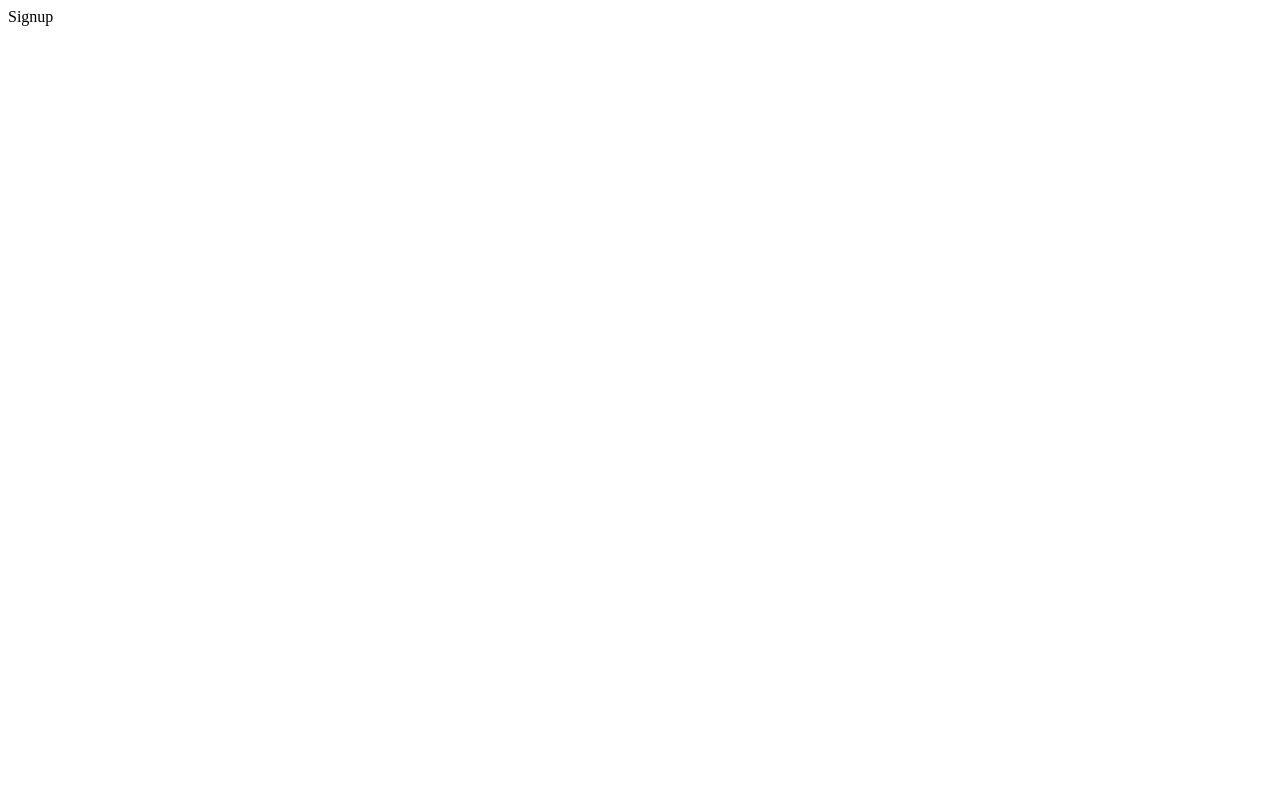
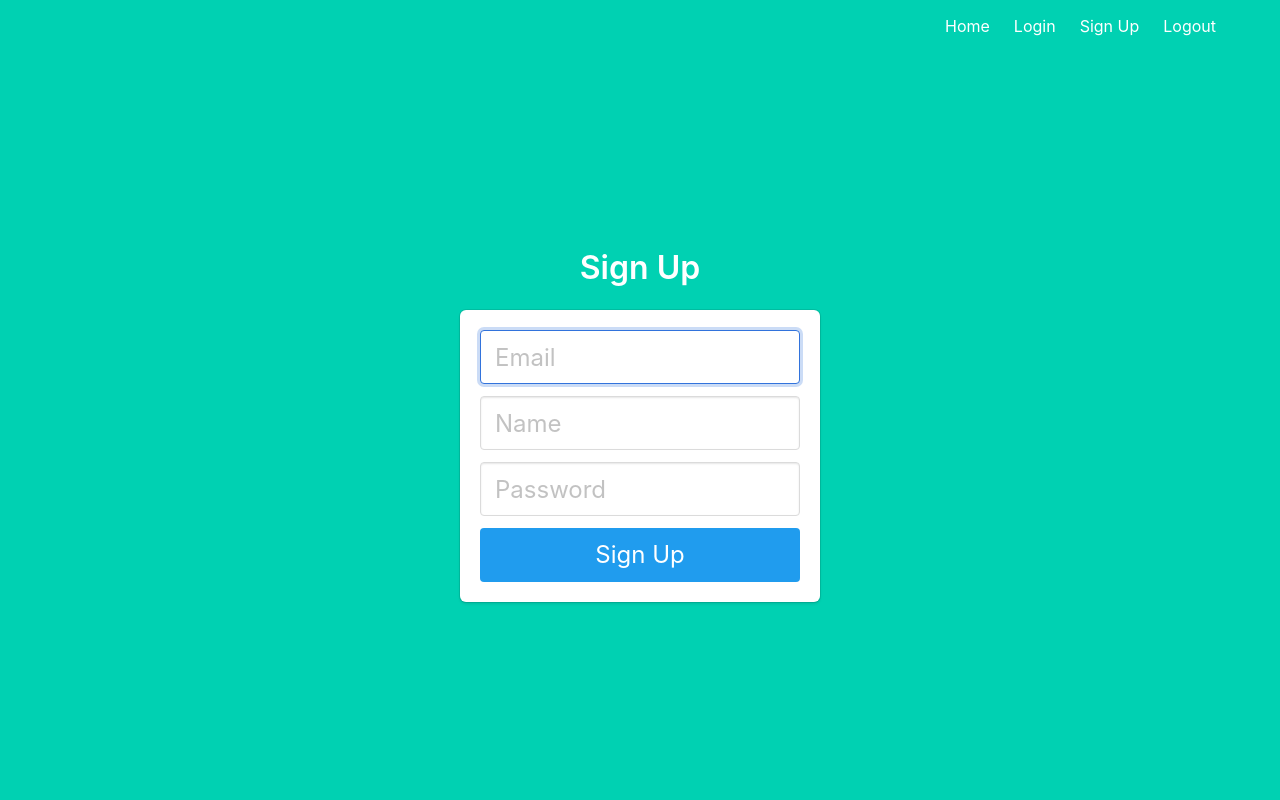
Before and after one commit to 3richolliday/Grade-12-Final, a Flask app: page /auth/signup in a window 1280 px wide. Before the commit the page is almost empty. Run offline with Flask 3, Linux system fonts and the light colour scheme.

Commit message:
Completed user management. Corrected html which was causing CSS issues.

```diff
--- a/app/__init__.py
+++ b/app/__init__.py
@@ -24,7 +24,7 @@ def create_app(config_class=Config):
     app.register_blueprint(assess_bp, url_prefix='/assess')
 
     @app.route("/")
-    def index_view():
+    def index():
         return render_template("index.html")
 
     return app
--- a/app/assess/routes.py
+++ b/app/assess/routes.py
@@ -1,6 +1,8 @@
 from app.assess import bp
 from flask import render_template
+from flask_login import login_required, current_user
 
 @bp.route('/select_language')
+@login_required
 def select_language():
-    return render_template('assess/select_language.html')
+    return render_template('assess/select_language.html', name=current_user.name)
--- a/app/auth/routes.py
+++ b/app/auth/routes.py
@@ -2,7 +2,8 @@ from app.auth import bp
 from flask import render_template, request, redirect, flash, url_for
 from werkzeug.security import generate_password_hash, check_password_hash
 from app.models.user import User
-from flask_login import login_user
+from flask_login import login_user, login_required, logout_user
+from app.sqla import sqla
 
 @bp.route('/login')
 def login():
@@ -11,7 +12,7 @@ def login():
 @bp.route('/login', methods=['POST'])
 def login_post():
 
-    email = request.form.get('email')
+    email = request.form.get('email').lower()
     password = request.form.get('password')
     remember = True if request.form.get('remember') else False
 
@@ -31,12 +32,35 @@ def signup():
     # Create test user
     # from app.models.user import User
     # from app.sqla import sqla
-    # user = User(id=1, email="ericholliday20@gmail.com", username="eholliday",
+    # user = User(id=1, email="ericholliday20@gmail.com", name="eholliday",
     #             password=generate_password_hash("abc"))
     # sqla.session.add(user)
     # sqla.session.commit()
-    return 'Signup'
+    return render_template('auth/signup.html')
+
+@bp.route('/signup', methods=['POST'])
+def signup_post():
+    # code to validate and add user to database goes here
+    email = request.form.get('email').lower()
+    name = request.form.get('name')
+    password = request.form.get('password')
+
+    user = User.query.filter_by(email=email).first() # if this returns a user, then the email already exists in database
+
+    if user: # if a user is found, we want to redirect back to signup page so user can try again
+        return redirect(url_for('auth.signup'))
+
+    # create a new user with the form data. Hash the password so the plaintext version isn't saved.
+    new_user = User(email=email, name=name, password=generate_password_hash(password))
+
+    # add the new user to the database
+    sqla.session.add(new_user)
+    sqla.session.commit()
+
+    return redirect(url_for('auth.login'))
 
 @bp.route('/logout')
+@login_required
 def logout():
-    return 'Logout'
+    logout_user
+    return redirect(url_for('index'))
--- a/app/models/user.py
+++ b/app/models/user.py
@@ -8,7 +8,7 @@ class User(sqla.Model, UserMixin):
     uuid = sqla.Column(sqla.String(64), nullable=False, default=lambda: str(uuid4()))
     email = sqla.Column(sqla.String(100), unique=True)
     password = sqla.Column(sqla.String(100))
-    username = sqla.Column(sqla.String(1000))
+    name = sqla.Column(sqla.String(1000))
 
     def get_id(self):
         return self.id
@@ -22,5 +22,5 @@ class User(sqla.Model, UserMixin):
     def get_password(self):
         return self.answer
 
-    def get_username(self):
+    def get_name(self):
         return self.answer
--- a/app/templates/assess/select_language.html
+++ b/app/templates/assess/select_language.html
@@ -2,6 +2,6 @@
 
 {% block content %}
     <h1 class="title">
-        Welcome, User!
+        Welcome, {{ name }}!
     </h1>
 {% endblock %}
--- /dev/null
+++ b/app/templates/auth/signup.html
@@ -0,0 +1,30 @@
+{% extends "base.html" %}
+
+{% block content %}
+<div class="column is-4 is-offset-4">
+    <h3 class="title">Sign Up</h3>
+    <div class="box">
+        <form method="POST" action="/auth/signup">
+            <div class="field">
+                <div class="control">
+                    <input class="input is-large" type="email" name="email" placeholder="Email" autofocus="">
+                </div>
+            </div>
+
+            <div class="field">
+                <div class="control">
+                    <input class="input is-large" type="text" name="name" placeholder="Name" autofocus="">
+                </div>
+            </div>
+
+            <div class="field">
+                <div class="control">
+                    <input class="input is-large" type="password" name="password" placeholder="Password">
+                </div>
+            </div>
+
+            <button class="button is-block is-info is-large is-fullwidth">Sign Up</button>
+        </form>
+    </div>
+</div>
+{% endblock %}
--- a/app/templates/base.html
+++ b/app/templates/base.html
@@ -1,26 +1,46 @@
 <!DOCTYPE html>
 <html lang="en">
+
 <head>
     <meta charset="UTF-8">
+    <meta http-equiv="X-UA-Compatible" content="IE=edge">
     <meta name="viewport" content="width=device-width, initial-scale=1.0">
     <title>Language Master</title>
-    <!-- <link rel="stylesheet"
-        href="{{ url_for('static', filename='style.css') }}"> -->
     <link rel="stylesheet" href="https://cdnjs.cloudflare.com/ajax/libs/bulma/0.7.2/css/bulma.min.css" />
     <link rel="icon" type="image/x-icon" href="{{ url_for('static', filename='favicon.ico') }}" />
 </head>
+
 <body>
-    <section class="hero is-primary is-meduim"></section>
+    <section class="hero is-primary is-fullheight">
+        <div class="hero-head">
+            <nav class="navbar">
+                <div class="container">
+                    <div id="navbarMenuHeroA" class="navbar-menu">
+                        <div class="navbar-end">
+                            <a href="{{ url_for('index') }}" class="navbar-item">
+                                Home
+                            </a>
+                            <a href="{{ url_for('auth.login') }}" class="navbar-item">
+                                Login
+                            </a>
+                            <a href="{{ url_for('auth.signup') }}" class="navbar-item">
+                                Sign Up
+                            </a>
+                            <a href="{{ url_for('auth.logout') }}" class="navbar-item">
+                                Logout
+                            </a>
+                        </div>
+                    </div>
+                </div>
+            </nav>
+        </div>
+
         <div class="hero-body">
-            {% block content %}
-            {% endblock %}
+            <div class="container has-text-centered">
+                {% block content %}
+                {% endblock %}
+            </div>
         </div>
     </section>
 </body>
- <!-- Site footer -->
- <footer>
-    <div class="hero-foot" text-align="right">
-        <h5>Eric Holliday. December, 2023</h5>
-    </div>
-</footer>
 </html>
```
Also changed, not shown: app/templates/index.html (+4 -4 lines), LanguageMaster.sqlite.
